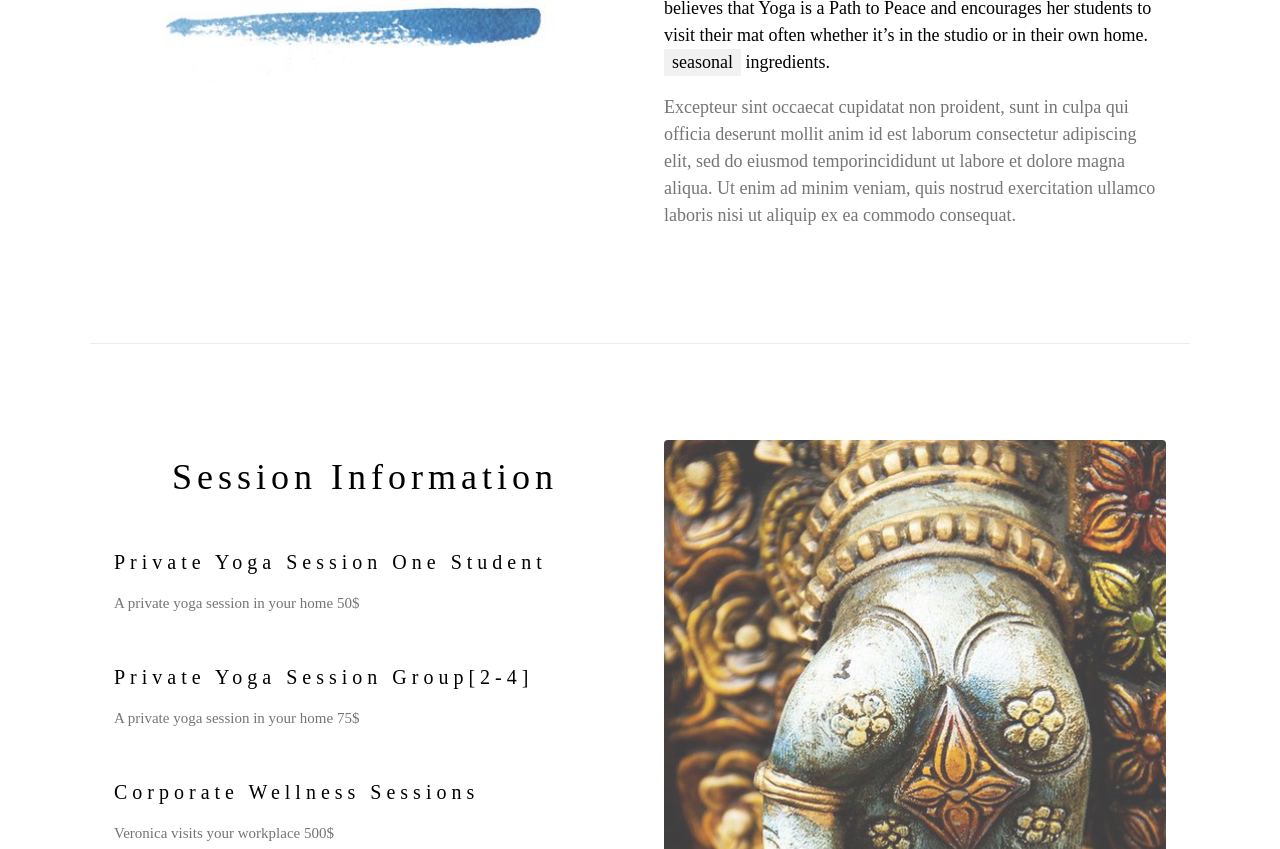
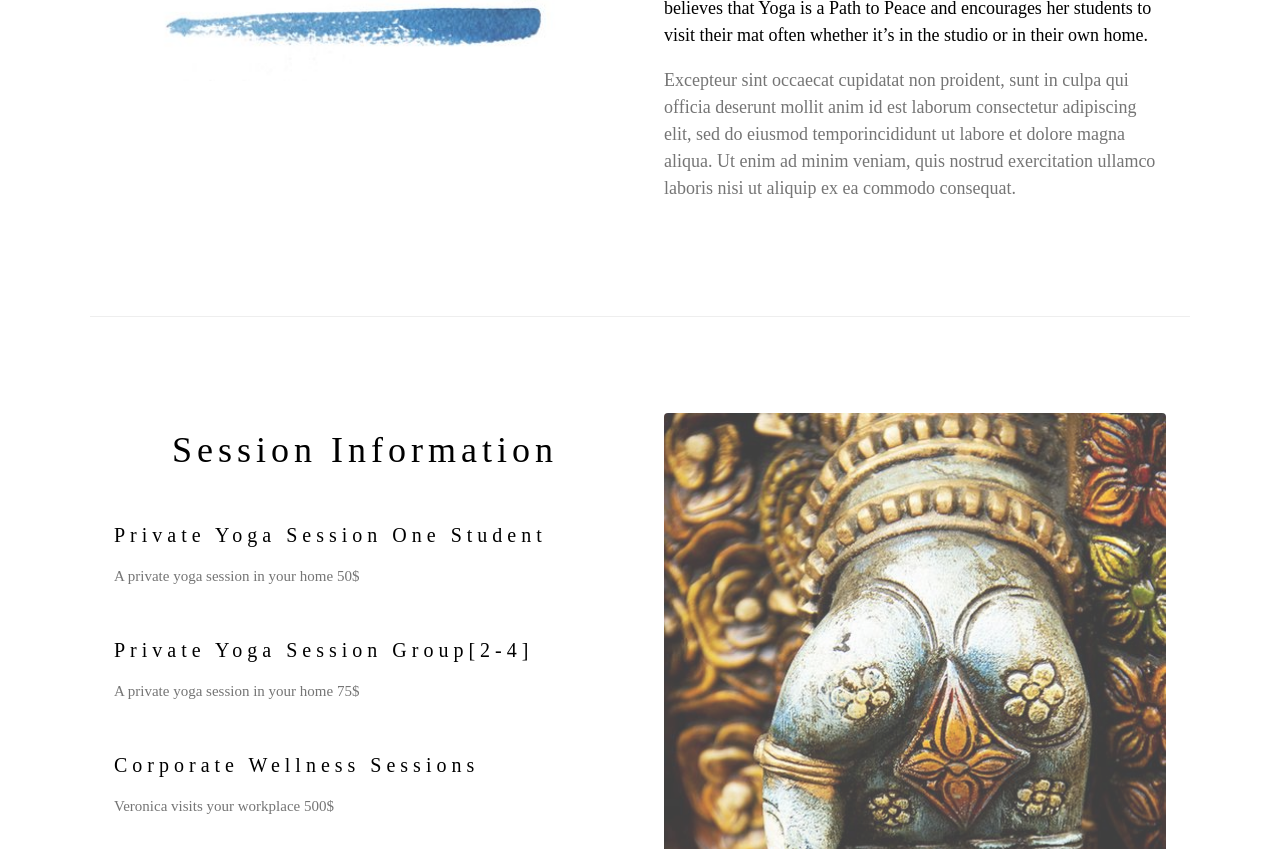
Before and after one commit to yoga-with-veronica/yoga-with-veronica.github.io, a plain HTML site: page index.html in a window 1280 px wide. Shown: the part 1754-2603 px from the top of the page. Drawn offline with nearby package versions, Linux system fonts and the light colour scheme.

Commit message:
Update index.html

```diff
--- a/index.html
+++ b/index.html
@@ -50,7 +50,7 @@ h1, h2, h3, h4, h5, h6 {
       <h5 class="w3-center">Teaching Yoga since 2008</h5>
       <p class="w3-large">Veronica found her passion for yoga after the birth of her third child. She casually attended a yoga class at a local gym and left feeling nothing short of elation. She found herself attending more classes and was invited by a friend to attend a new yoga studio in Lighthouse Point and it was a Bikram Yoga Studio. The love of yet another form of yoga was set in place and soon the teachers at the studio were encouraging her to get trained and certified. Bikram training was too far and too expensive so she sought out alternate methods. Veronica found Barkan Method for Hot Yoga in Spring of 2008 and did Level I with Jimmy Barkan in Fort Lauderdale June of 2008. In October of 2008 she completed Barkan Method Level II/III and began her teaching career.
 Veronica teaches a careful blend of yoga methods and styles to create a full body experience encompassing alignment, core, creative sequencing that makes sense, careful instruction to assure safety during practice, provides guidance through Yoga’s 8 limbs all set to a groovy blend of music selections. Veronica believes that Yoga is a healing modality both physically and mentally and she believes that Yoga is a Path to Peace and encourages her students to visit their mat often whether it’s in the studio or in their own home.
- <span class="w3-tag w3-light-grey">seasonal</span> ingredients.</p>
+</p>
       <p class="w3-large w3-text-grey w3-hide-medium">Excepteur sint occaecat cupidatat non proident, sunt in culpa qui officia deserunt mollit anim id est laborum consectetur adipiscing elit, sed do eiusmod temporincididunt ut labore et dolore magna aliqua. Ut enim ad minim veniam, quis nostrud exercitation ullamco laboris nisi ut aliquip ex ea commodo consequat.</p>
     </div>
   </div>
```
